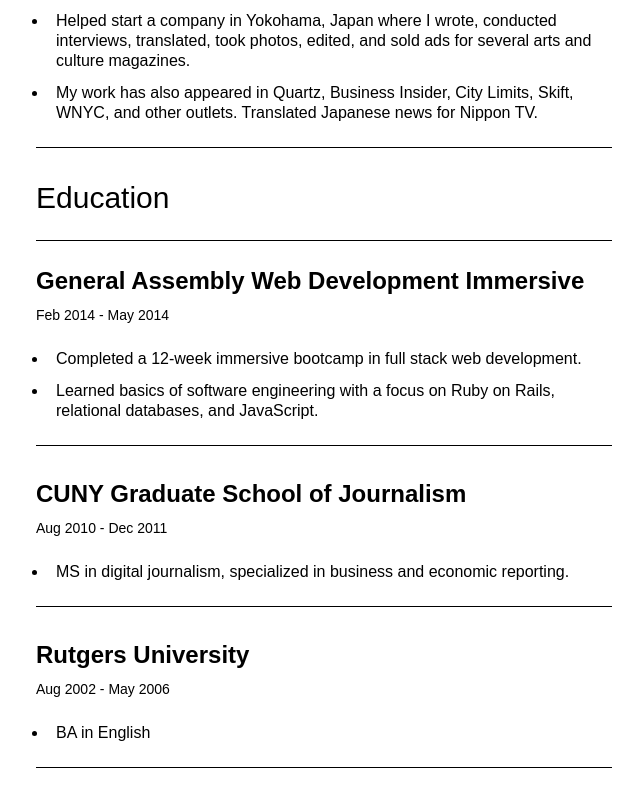
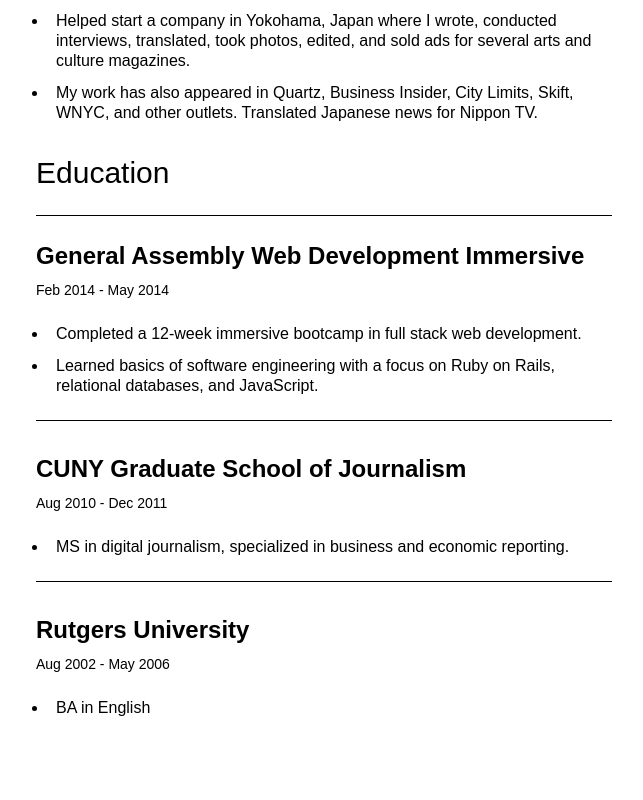
Before and after one commit to trivett/next-blog, a Next.js app: page /resume in a window 1280 px wide. Shown: the part 3006-3806 px from the top of the page, without its empty margins (316-959 px from the left). After the commit the page ends 3756 px from the top, so only its background shows below. Built offline with nearby package versions, Linux system fonts and the light colour scheme.

Commit message:
no underline on last item

```diff
--- a/app/resume/EducationExperience.tsx
+++ b/app/resume/EducationExperience.tsx
@@ -2,17 +2,19 @@ import { educationData, Institution, EducationDatum } from "./experience";
 
 interface EducationExperienceProps {
   institution: Institution;
+  last: boolean;
 }
 
 export const EducationExperience = ({
   institution,
+  last,
 }: EducationExperienceProps): JSX.Element => {
   const { schoolName, dates, stuffLearned }: EducationDatum =
     educationData[institution];
 
   return (
     <section className="mb-8 print:mb-4">
-      <h3 className="text-2xl mb-2 font-semibold print:text-xl print:mb-1">
+      <h3 className="text-2xl mb-2 font-semibold print:text-lg print:mb-1">
         {schoolName}
       </h3>
       <h5 className="text-sm mb-6 print:text-xs print:mb-3">{dates}</h5>
@@ -30,7 +32,7 @@ export const EducationExperience = ({
         })}
       </ul>
 
-      <hr className="mb-6 mt-6 print:mb-3 print:mt-3" />
+      {!last && <hr className="mb-6 mt-6 print:mb-3 print:mt-3" />}
     </section>
   );
 };
--- a/app/resume/WorkExperience.tsx
+++ b/app/resume/WorkExperience.tsx
@@ -2,10 +2,12 @@ import { experienceData, Company, WorkExperienceDatum } from "./experience";
 
 interface WorkExperienceProps {
   company: Company;
+  last: boolean;
 }
 
 export const WorkExperience = ({
   company,
+  last,
 }: WorkExperienceProps): JSX.Element => {
   const {
     companyName,
@@ -53,7 +55,7 @@ export const WorkExperience = ({
           );
         })}
       </p>
-      <hr className="mb-6 mt-6 print:mb-3 print:mt-3" />
+      {!last && <hr className="mb-6 mt-6 print:mb-3 print:mt-3" />}
     </section>
   );
 };
--- a/app/resume/page.tsx
+++ b/app/resume/page.tsx
@@ -4,6 +4,9 @@ import { Company } from "./experience";
 import { Institution } from "./experience";
 
 export default function Page() {
+  const educationalInstitutions = Object.values(Institution);
+  const companies = Object.values(Company);
+
   return (
     <section>
       <h1 className="mb-8 text-4xl font-semibold print:mb-4 print:text-2xl">
@@ -20,15 +23,23 @@ export default function Page() {
       </h2>
       <hr className="mb-6 mt-4 print:mb-3 print:mt-2" />
 
-      {Object.values(Company).map((company) => (
-        <WorkExperience company={company} key={company} />
+      {companies.map((company, i) => (
+        <WorkExperience
+          company={company}
+          key={company}
+          last={i === companies.length - 1}
+        />
       ))}
 
       <section className="mb-8 print:mb-4">
         <h3 className="text-3xl mb-4 print:mb-2 print:text-xl">Education</h3>
         <hr className="mb-6 mt-6 print:mb-3 print:mt-2" />
-        {Object.values(Institution).map((institution) => (
-          <EducationExperience institution={institution} key={institution} />
+        {educationalInstitutions.map((institution, i) => (
+          <EducationExperience
+            institution={institution}
+            key={institution}
+            last={i === educationalInstitutions.length - 1}
+          />
         ))}
       </section>
     </section>
```
